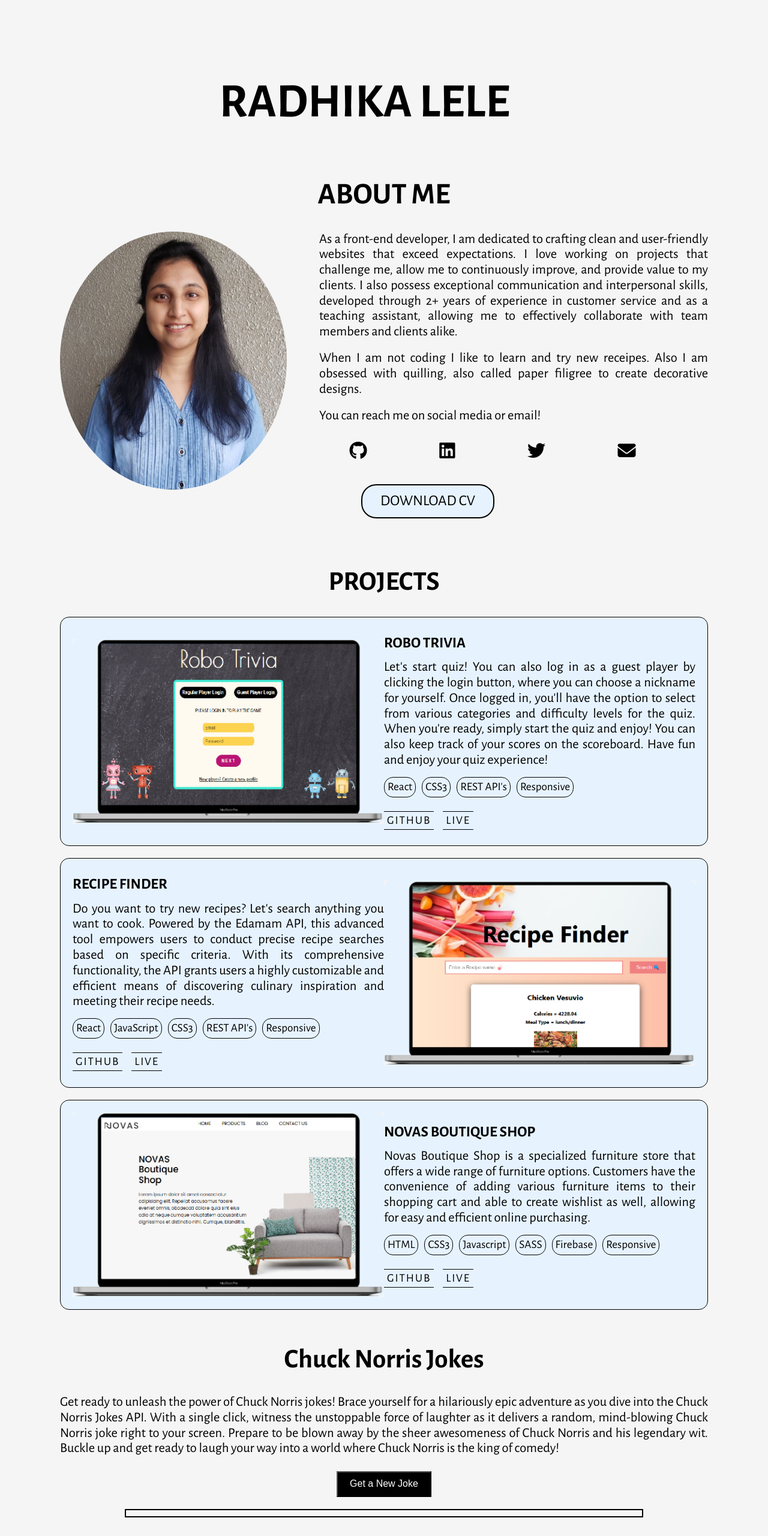
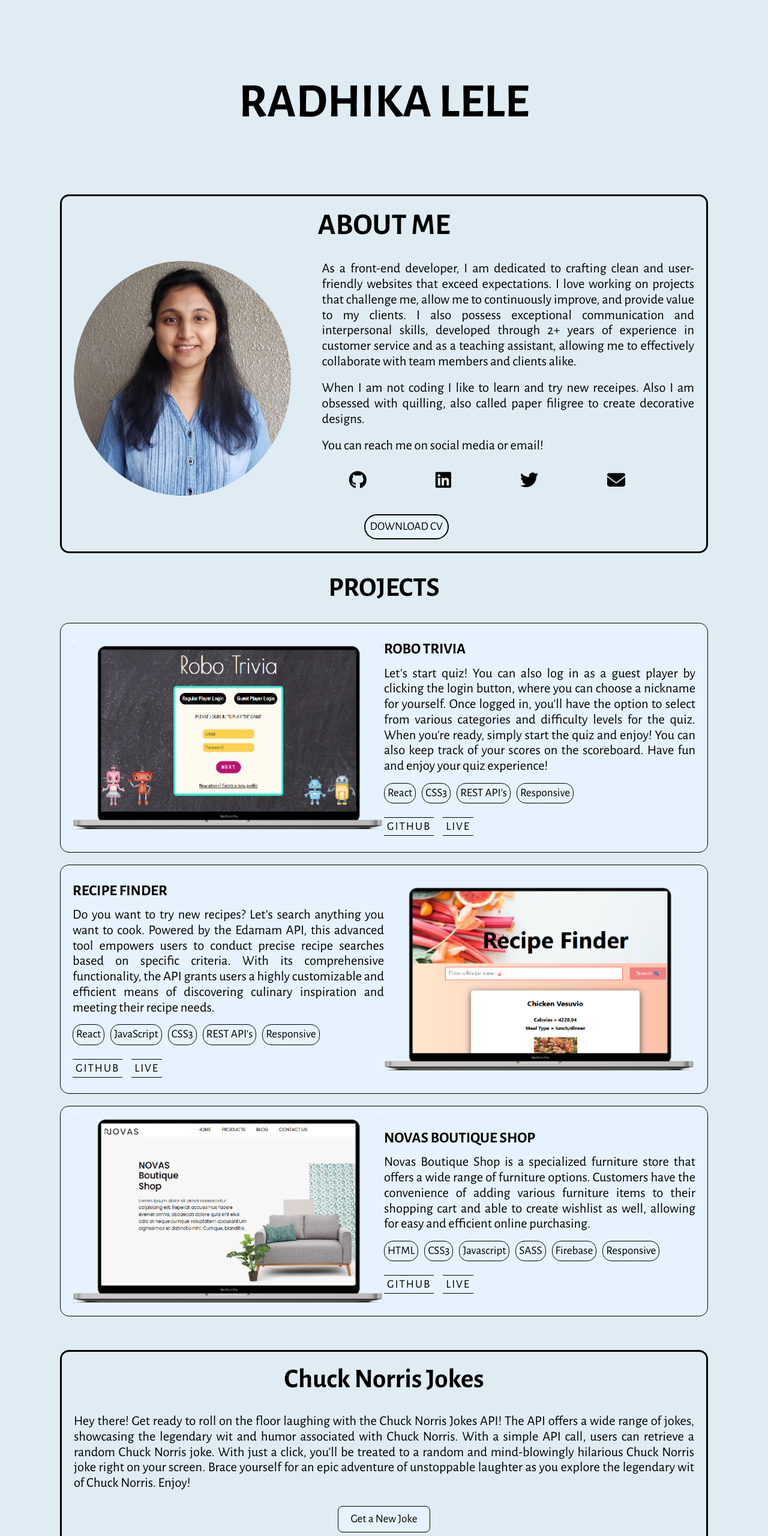
Before and after one commit to Radhika-Lele/Radhika-CoLab-Assessment, a plain HTML site: page index.html in a window 1280 px wide. Shown: the part 80-2640 px from the top of the page at 60% size. Drawn offline with nearby package versions, Linux system fonts and the light colour scheme; no server answers.

Commit message:
add styling on page and make responsive design

```diff
--- a/index.html
+++ b/index.html
@@ -3,8 +3,15 @@
 <head>
     <meta charset="UTF-8">
     <meta name="viewport" content="width=device-width, initial-scale=1.0">
-    <title>Radhika CoLab Assessment</title>
+    <title>Radhika Lele - Frontend Developer</title>
 
+    <!------ Favicon  ------>
+    <link rel="apple-touch-icon" sizes="180x180" href="./assets/apple-touch-icon.png">
+    <link rel="icon" type="image/png" sizes="32x32" href="./assets/favicon-32x32.png">
+    <link rel="icon" type="image/png" sizes="16x16" href="./assets/favicon-16x16.png">
+    <link rel="manifest" href="./assets/site.webmanifest">
+
+    <!------ Google fonts------->
     <link rel="preconnect" href="https://fonts.googleapis.com">
     <link rel="preconnect" href="https://fonts.gstatic.com" crossorigin>
     <link href="https://fonts.googleapis.com/css2?family=Jost:wght@200;400&display=swap" rel="stylesheet">
@@ -50,7 +57,6 @@
 
                 </div>
                 <div class="aboutColTwo">
-
                     <p>As a front-end developer, I am dedicated to crafting clean and user-friendly websites that exceed      expectations. I love working on projects that challenge me, allow me to continuously improve, and provide value to my clients.
                     I also possess exceptional communication and interpersonal skills, developed through 2+ years of experience in customer service and as a teaching assistant, allowing me to effectively collaborate with team members and clients alike.</p>
                     <br />
@@ -159,7 +165,7 @@
 <section class="wrapper" id="jokes">
     <div id="joke-container">
         <h2>Chuck Norris Jokes</h2>
-        <p>Get ready to unleash the power of Chuck Norris jokes! Brace yourself for a hilariously epic adventure as you dive into the Chuck Norris Jokes API. With a single click, witness the unstoppable force of laughter as it delivers a random, mind-blowing Chuck Norris joke right to your screen. Prepare to be blown away by the sheer awesomeness of Chuck Norris and his legendary wit. Buckle up and get ready to laugh your way into a world where Chuck Norris is the king of comedy!</p>
+        <p>Hey there! Get ready to roll on the floor laughing with the Chuck Norris Jokes API! The API offers a wide range of jokes, showcasing the legendary wit and humor associated with Chuck Norris. With a simple API call, users can retrieve a random Chuck Norris joke. With just a click, you'll be treated to a random and mind-blowingly hilarious Chuck Norris joke right on your screen. Brace yourself for an epic adventure of unstoppable laughter as you explore the legendary wit of Chuck Norris. Enjoy!</p>
         <button id="new-joke-btn">Get a New Joke</button>
         <p id="joke-text"></p>
 
--- a/style.css
+++ b/style.css
@@ -10,7 +10,7 @@ html { box-sizing: border-box;}
     margin: 0;
     padding: 0;
     box-sizing: border-box;
-    background: whitesmoke;
+    background: rgb(223, 236, 244);
     color: black;
 }
 
@@ -22,7 +22,6 @@ html{
     max-width: 1080px;
     margin: 0 auto;
     width: 90%;
-
 }
 
  nav ul li{
@@ -67,7 +66,7 @@ nav .fa-sharp{
 
 h1{
     font-size: 5rem;
-    margin: 135px 0 0 -3%;
+    margin: 135px 0 10% 0;
     font-weight: bold;
     font-family: 'Alegreya Sans', sans-serif;
     /* // margin-left: 20%; */
@@ -93,6 +92,9 @@ animation: typing 8s, cursor .4s step-end infinite alternate;
 #about{
     padding: 80px 0;
     color: Black;
+    border:3px solid black;
+    border-radius: 15px;
+    padding: 20px;
 }
 
 #about h2{
@@ -118,7 +120,7 @@ animation: typing 8s, cursor .4s step-end infinite alternate;
  .aboutColOne img{
         width: 100%;
         border-radius: 50%;
-        height:90%;
+        height: auto;
         margin-bottom: 15px;
     }
 
@@ -128,12 +130,18 @@ animation: typing 8s, cursor .4s step-end infinite alternate;
     background: #e6f3ff;
     border: 2px solid black;
     color: black;
-    padding: 12px 30px;
+    padding: 8px;
     width: fit-content;
     border-radius: 25px;
     text-decoration: none;
     transition:  0.5s;
     margin-left: 70px;
+    font-size: 1.2rem
+}
+
+.button:hover{
+    background: #93c5f3;
+    transition: 0.5s;
 }
 
 .aboutColTwo{
@@ -187,6 +195,7 @@ animation: typing 8s, cursor .4s step-end infinite alternate;
     font-weight: bold;
     font-family: "Alegreya Sans", sans-serif;
     margin-bottom: 3%;
+    margin-top: 3%;
 }
 
 body p{
@@ -332,19 +341,31 @@ background: black;
 
 /************ API Call Section  ********/
 #new-joke-btn {
-    background-color: black;
-    color: white;
+    background: #e6f3ff;
+    color: black;
     padding: 10px 20px;
     text-align: center;
     text-decoration: none;
     display: inline-block;
-    font-size: 16px;
     margin-bottom: 20px;
     cursor: pointer;
+    font-size: 1.2rem;
+    font-family: "Alegreya Sans", sans-serif;
+    border-radius: 8px;
+    border: 1px solid black;
+  }
+
+  #new-joke-btn:hover{
+  background: #93c5f3;
+  transition: 0.5s;
   }
 
   #joke-container{
     text-align: center;
+    border: 3px solid black;
+    padding: 20px;
+    border-radius: 15px;
+    margin-bottom: 2%;
   }
 
   #joke-container h2{
@@ -395,7 +416,7 @@ background: black;
       width: 200px;
       height:60vh;
       padding-top: 50px;
-      background:  whitesmoke;
+      background: rgb(223, 236, 244);
       color: black;
       z-index : 2;
       transition: right 0.5s;
@@ -427,7 +448,7 @@ background: black;
   }
 
   .headerText h1{
-    font-size:40px;
+    font-size:50px;
 }
 
 .headerText p{
@@ -450,12 +471,19 @@ top: -8%;
     margin-left: 20px;
 }
 
-.aboutColTwo a{
+/* .aboutColTwo a{
 margin-left: 20%;
+} */
+#about h2{
+font-size: 45px;
 }
-.aboutColTwo h2{
-margin-top: 12%;
-text-align: center;
+
+#portfolio h2{
+font-size: 45px;
+}
+
+#joke-container h2{
+    font-size: 45px;
 }
 
   }
```
Also changed, not shown: assets/about.txt (added), assets/android-chrome-192x192.png (added), assets/android-chrome-512x512.png (added), assets/apple-touch-icon.png (added), assets/favicon-16x16.png (added), assets/favicon-32x32.png (added), assets/favicon.ico (added), assets/site.webmanifest (added).
